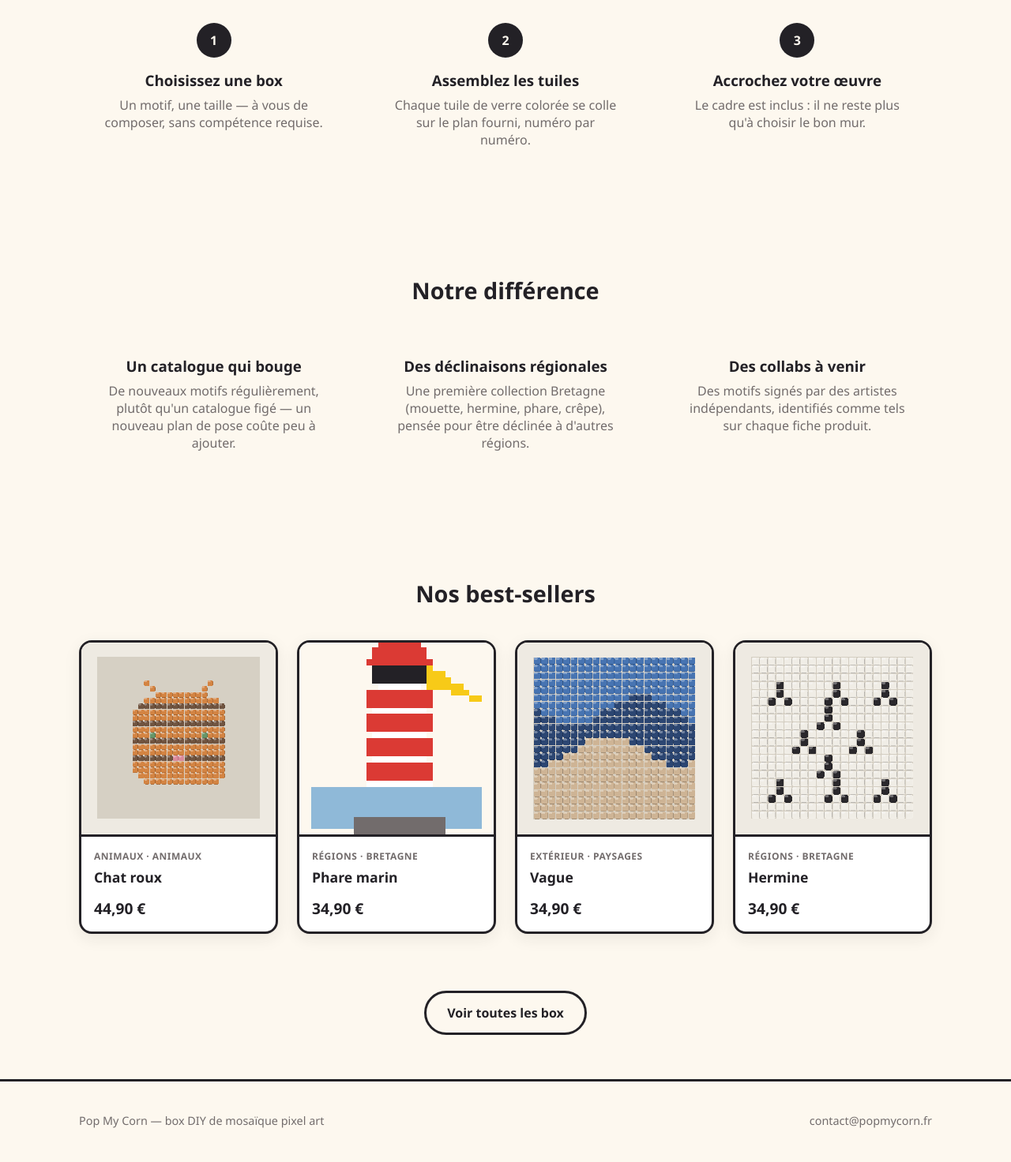
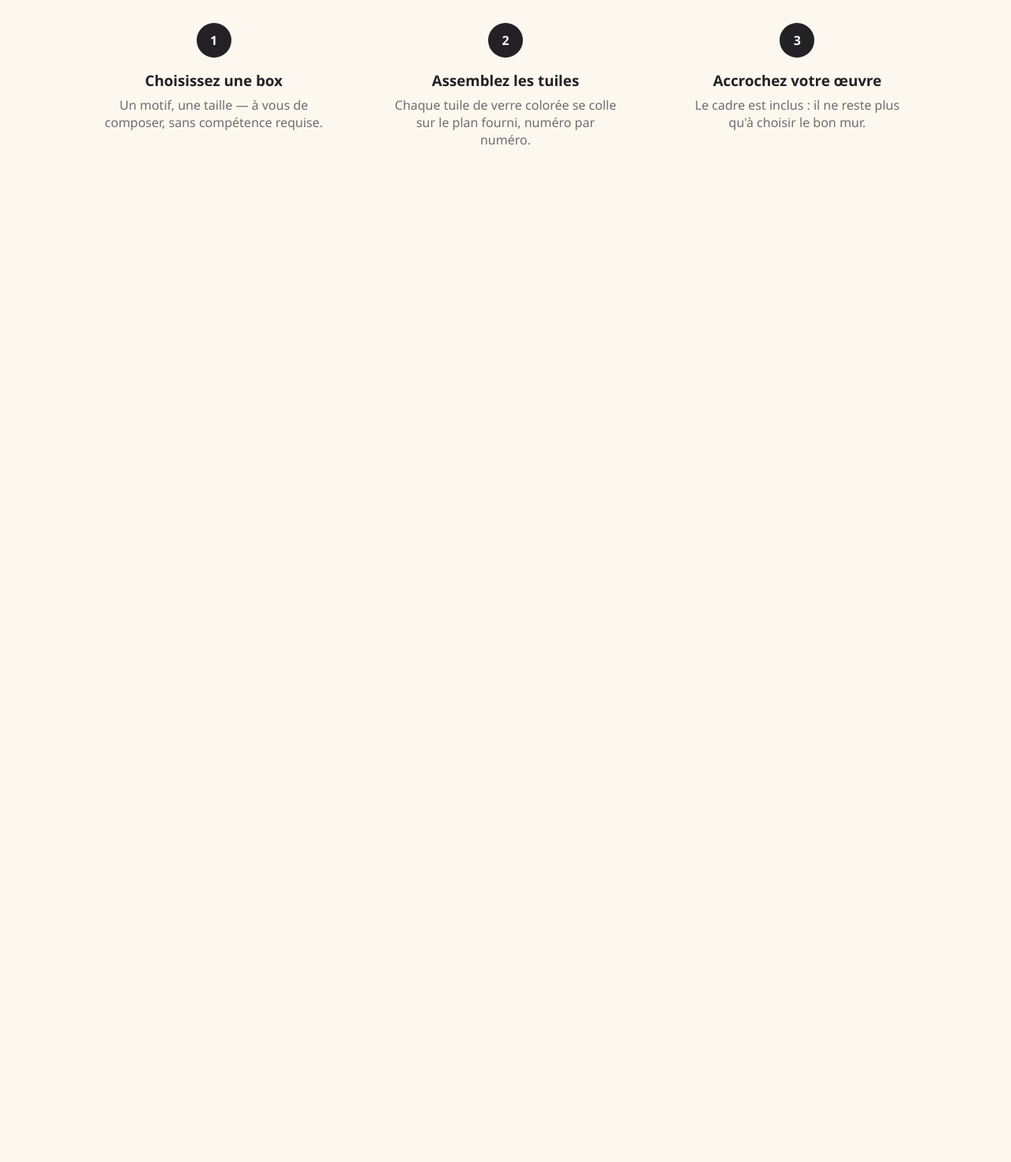
Before and after one commit to JPsuperboss/pop-my-corn-siteV2, a plain HTML site: page site/index.html in a window 1280 px wide. Shown: the part 812-2284 px from the top of the page at 79% size. After the commit the page ends 1080 px from the top, so only its background shows below. Drawn offline with Linux system fonts and the light colour scheme.

Commit message:
Clean up index.html by removing unused sections
Removed unnecessary sections and scripts from the HTML file, streamlining the content.

```diff
--- a/site/index.html
+++ b/site/index.html
@@ -16,8 +16,6 @@
       <a href="index.html" class="active">Accueil</a>
       <a href="boutique.html">Boutique</a>
       <a href="index.html#comment-ca-marche">Comment ça marche</a>
-      <p class="lead">Ta touche perso, sans les travaux.</p>
-
     </nav>
     <a href="panier.html" class="cart-link">🛒 Panier <span class="cart-count">0</span></a>
   </div>
@@ -28,7 +26,7 @@
     <div>
       <span class="hero-badge">Nouveau · fabriqué en France</span>
       <h1>Moins de scroll, plus de colle.</h1>
-      <p class="lead">Ton dimanche pluvieux vient de trouver son scénario. Des box DIY en tuiles de verre, prêtes à coller pour créer ta propre œuvre murale. Patience, ca colle.</p>
+      <p class="lead">Ton dimanche pluvieux vient de trouver son scénario. Des box DIY en tuiles de verre, prêtes à coller pour créer ta propre œuvre murale. Patience, ça colle.</p>
       <a href="boutique.html" class="btn btn-primary">Découvrir les box</a>
     </div>
     <div class="hero-visual">
@@ -58,80 +56,3 @@
         <h3>Accrochez votre œuvre</h3>
         <p>Le cadre est inclus : il ne reste plus qu'à choisir le bon mur.</p>
       </div>
-    </div>
-  </div>
-</section>
-
-<section class="steps">
-  <div class="container">
-    <h2 class="section-title">Notre différence</h2>
-    <div class="steps-grid">
-      <div class="step">
-        <h3>Un catalogue qui bouge</h3>
-        <p>De nouveaux motifs régulièrement, plutôt qu'un catalogue figé — un nouveau plan de pose coûte peu à ajouter.</p>
-      </div>
-      <div class="step">
-        <h3>Des déclinaisons régionales</h3>
-        <p>Une première collection Bretagne (mouette, hermine, phare, crêpe), pensée pour être déclinée à d'autres régions.</p>
-      </div>
-      <div class="step">
-        <h3>Des collabs à venir</h3>
-        <p>Des motifs signés par des artistes indépendants, identifiés comme tels sur chaque fiche produit.</p>
-      </div>
-    </div>
-  </div>
-</section>
-
-<section class="steps">
-  <div class="container">
-    <h2 class="section-title">Nos best-sellers</h2>
-    <div class="product-grid" id="featured-grid"></div>
-    <div style="text-align:center; margin-top: 8px;">
-      <a href="boutique.html" class="btn btn-secondary">Voir toutes les box</a>
-    </div>
-  </div>
-</section>
-
-<footer class="site-footer">
-  <div class="container">
-    <div>Pop My Corn — box DIY de mosaïque pixel art</div>
-    <div>contact@popmycorn.fr</div>
-  </div>
-</footer>
-
-<script src="cart.js"></script>
-<script>
-  loadProducts().then((products) => {
-    const featuredIds = ["chat", "phare", "vague", "hermine"];
-    const featured = featuredIds
-      .map((id) => products.find((p) => p.id === id))
-      .filter(Boolean);
-    const grid = document.getElementById("featured-grid");
-    grid.innerHTML = featured.map(productCard).join("");
-  });
-
-  function productCard(p) {
-    return `
-      <a class="product-card" href="produit.html?id=${p.id}">
-        <div class="thumb"><img src="${p.image}" alt="${p.name}" loading="lazy" /></div>
-        <div class="info">
-          <span class="theme-tag">${p.category} · ${p.theme}${p.artist ? " · collab" : ""}</span>
-          <h3>${p.name}</h3>
-          <div class="price-row">
-            <span class="price">${formatPrice(p.price)}</span>
-          </div>
-        </div>
-      </a>
-    `;
-  }
-</script>
-body {
-  background: #0a165a url("mosaique-bleue.png") repeat;
-  background-size: 480px 480px;
-}
-.header .logo img {
-  height: 70px;
-  width: auto;
-}
-
-</html>
```
